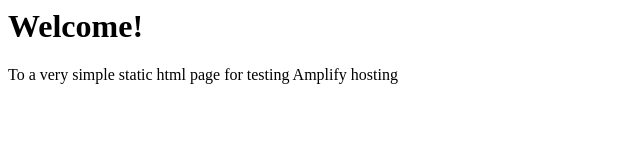
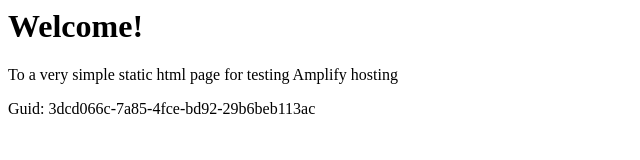
Before and after one commit to aws-aemilia-gru/Github-PR-Commit-Integration-Test-DoNotTouch-v1-prod-sa-east-1, a website: page src/index.html in a window 1280 px wide. Shown: the whole page, without its empty margins (0-640 px from the left). Drawn offline with Linux system fonts and the light colour scheme.

Commit message:
commit from integ tests

```diff
--- a/src/index.html
+++ b/src/index.html
@@ -1,3 +1,5 @@
+
+
 <html lang="en">
 
 <head>
@@ -10,6 +12,6 @@
 <body>
     <h1>Welcome!</h1>
     <p>To a very simple static html page for testing Amplify hosting</p>
-</body>
+    <p>Guid: 3dcd066c-7a85-4fce-bd92-29b6beb113ac</p></body>
 
 </html>
```
